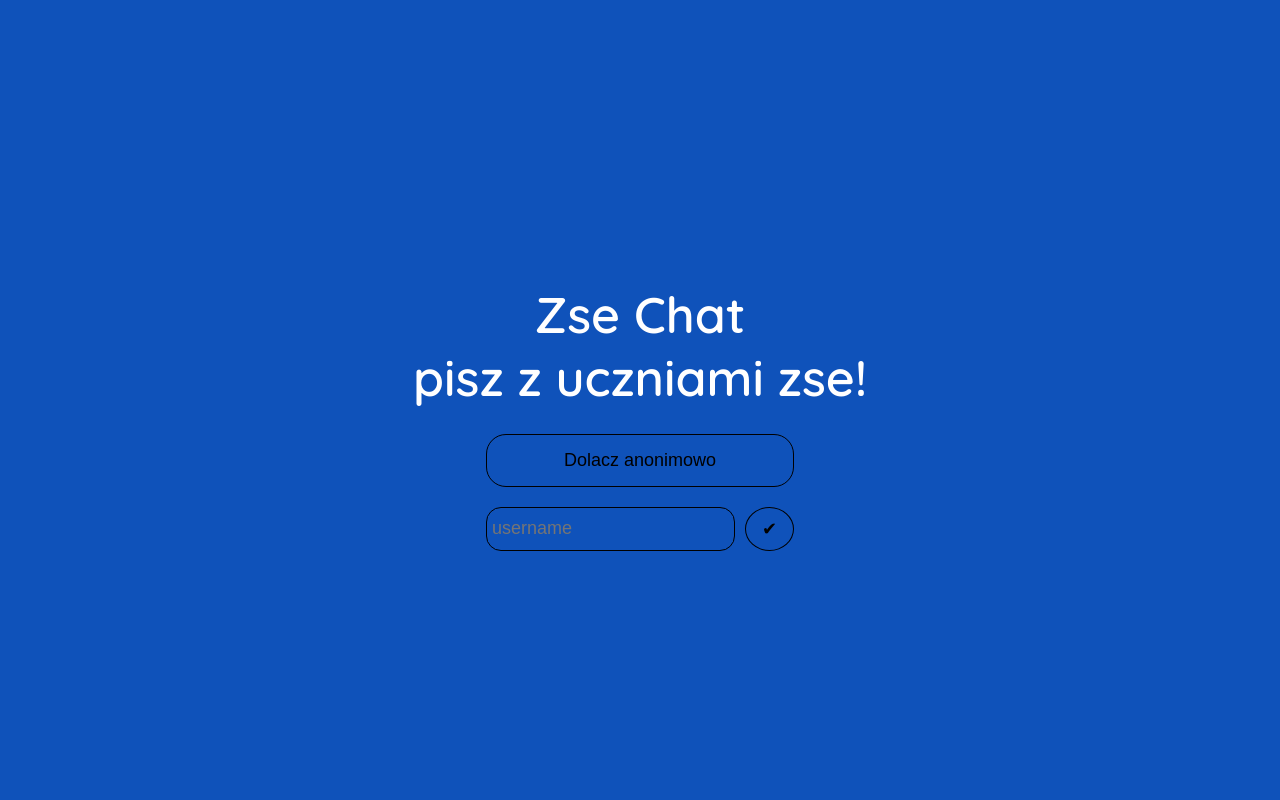
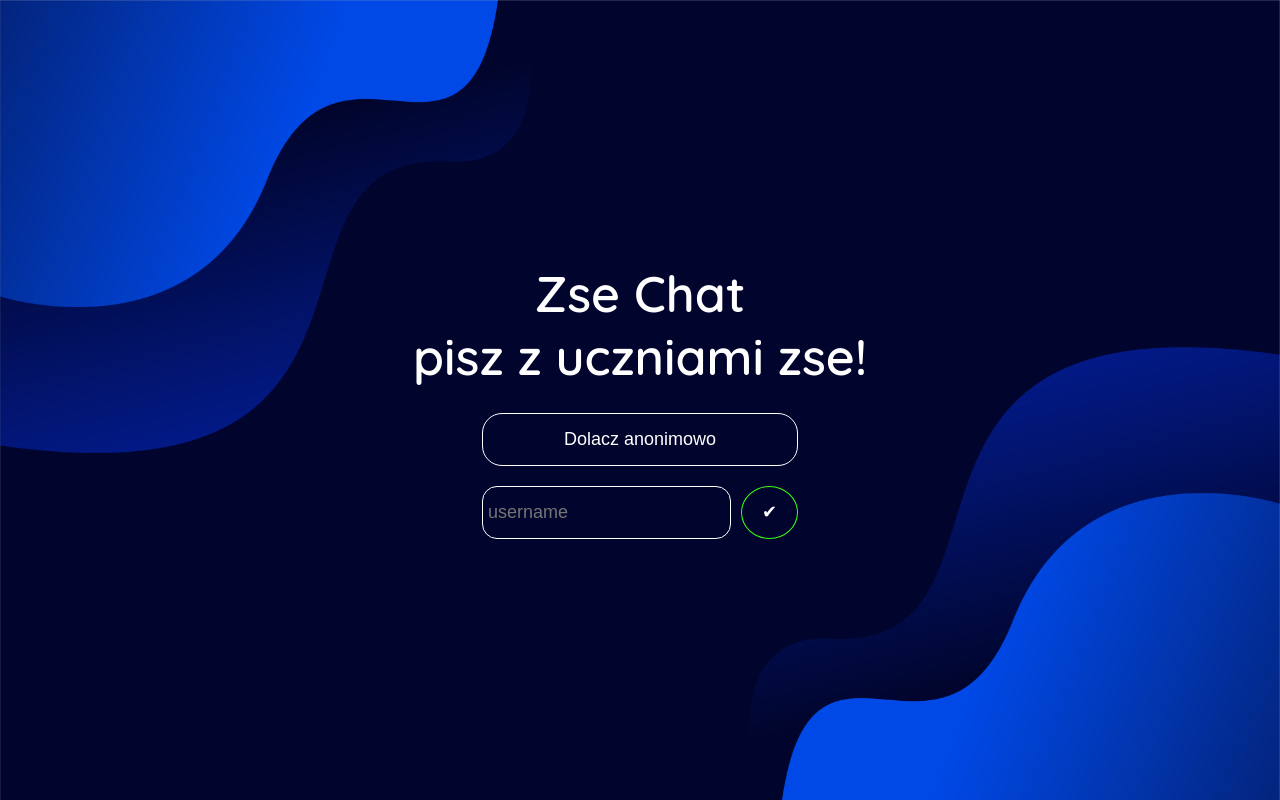
Before and after one commit to ssmf/zseChat, a Vue app: page / in a window 1280 px wide. Built offline with nearby package versions, Linux system fonts and the light colour scheme.

Commit message:
Improved landing page design a bit

```diff
--- a/src/App.vue
+++ b/src/App.vue
@@ -19,7 +19,8 @@
 .enterMainContainer {
   width: 100%;
   height: 100%;
-  background-color: var(--primaryColor);
+  background-image: url('assets/mainBackground.jpg');
+  background-size: cover;
   display: flex;
   justify-content: center;
   align-items: center;
@@ -31,35 +32,39 @@
   font-size: 50px;
   font-weight: 600;
   text-align: center;
-  margin-bottom: 5px;
+  margin: 0px 0px 5px 0px;
 }
 
 .primaryButton {
   padding: 15px 30px;
   border-radius: 20px;
-  background-color: var(--primaryColor);
-  border: 1px solid black;
+  background-color: rgba(0, 0, 0, 0);
+  border: 1px solid white;
   font-size: 18px;
   font-weight: 500;
-  color: black;
+  color: white;
   transition: .1s all;
 }
 .joinAnonymouslyButton:hover {
-  background-color: black;
-  border: 1px solid white;
+  background-color: var(--primaryColor);
+  border: 1px solid var(--primaryColor);
   color: white;
   cursor: pointer;
+  box-shadow: 0px 0px 10px 0px var(--primaryColor);
 }
 
 .joinNickedButton {
-  padding: 10px 16px;
+  padding: 10px 20px;
   transition: .1s all;
   border-radius: 100%;
+  background-color: rgba(255, 255, 255, 0);
+  border: 1px solid var(--green);
 }
 
 .joinNickedButton:hover {
   background-color: var(--green);
   cursor: pointer;
+  box-shadow: 0px 0px 10px 0px var(--green);
 }
 
 .joinContainer {
@@ -75,15 +80,18 @@
 }
 
 .nickInput {
-  border: 1px solid black;
-  background-color: var(--primaryColor);
+  font-weight: 300;
+  outline: none;
+  border: 1px solid white;
+  background-color: rgba(0, 0, 0, 0);
   border-radius: 15px;
-  padding: 10px 10px 10px 5px;
+  padding: 15px 10px 15px 5px;
   transition: .1s all;
   font-size: 18px;
 }
 
 .nickInput:active, .nickInput:focus {
-  outline: dashed var(--green);
+  border: 1px solid white;
+  box-shadow: 0px 0px 10px -3px white;
 }
 </style>
--- a/src/assets/main.css
+++ b/src/assets/main.css
@@ -1,5 +1,5 @@
 :root {
-  --primaryColor: #0F52BA;
+  --primaryColor: #0049e6;
   --secondaryColor: #7F6FE8;
   --green: #39FF14;
 
```
Also changed, not shown: src/assets/mainBackground.jpg (added), src/components/chatSite.vue (added).
